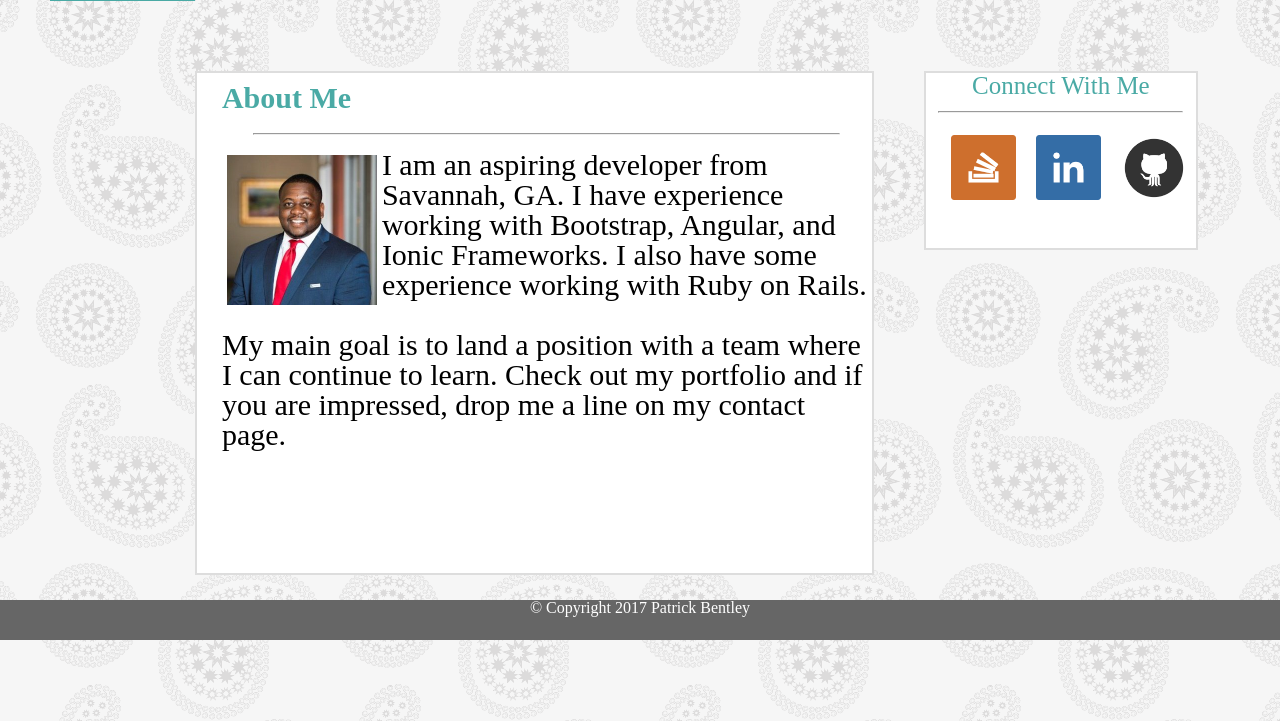
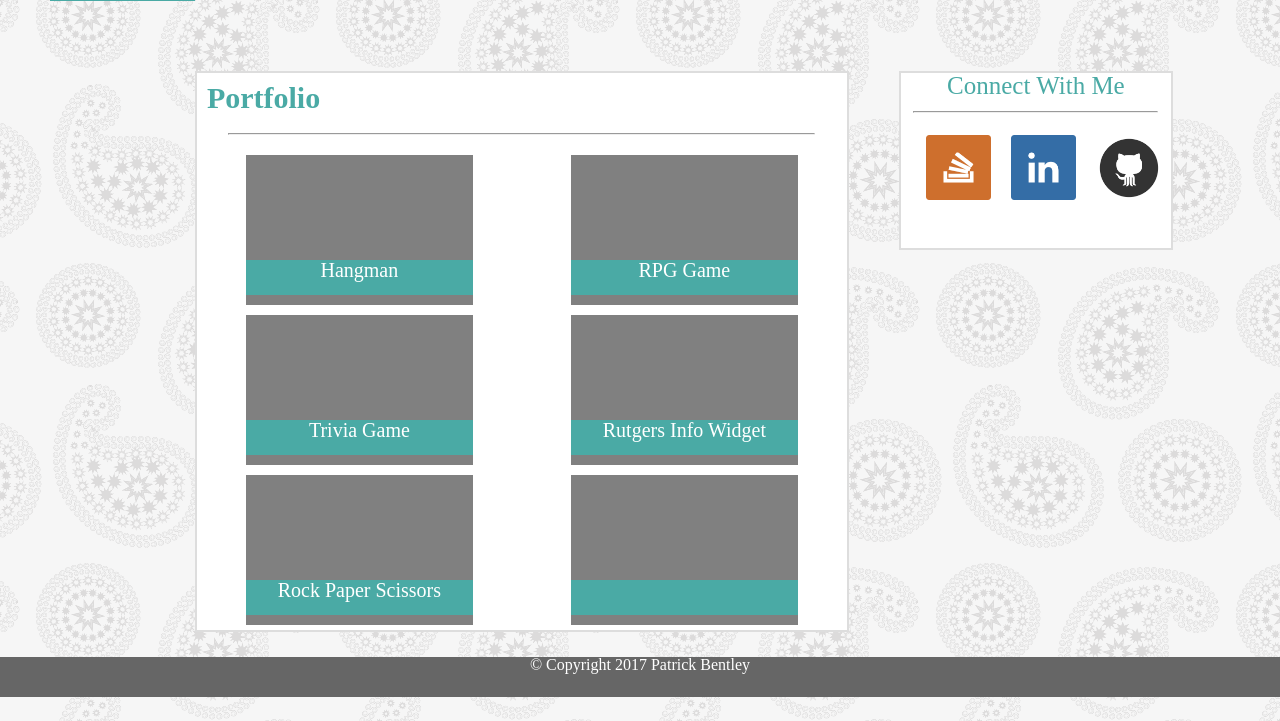
Before and after one commit to Bentley912/Basic-Portfolio, a PHP site: page /portfolio.html in a window 1280 px wide. Shown: the part 79-800 px from the top of the page. Run offline with PHP 8.4, Linux system fonts and the light colour scheme.

Commit message:
Portfolio Page
Added Portfolio page and hover effects.

```diff
--- a/assets/css/style.css
+++ b/assets/css/style.css
@@ -21,7 +21,7 @@ body {
   color:#777777;
 }
 .navbar ul li a:hover{
-  color:red;
+  color:#4aaaa5;
   font-size: 125%;
 }
 ul li a{
@@ -117,3 +117,44 @@ border: 2px solid #dddddd;
 hr{
   width:90%;
 }
+
+.social ul li a:hover {
+  opacity:.5;
+}
+
+.portfolio{
+  height:auto;
+  width:650px;
+  background-color: #ffffff;
+  /*margin-left:0;*/
+  margin-top: 75px;
+  font-size:30px;
+  float:left;
+  border: 2px solid #dddddd;
+  margin-bottom: 25px;
+  position:relative;
+}
+.portfolio h1{
+  padding: 10px 0px 5px 10px;
+  font-weight: bold;
+}
+
+.folio-item{
+  width:35%;
+  height:150px;
+  background-color: grey;
+  margin:5px 7.5% 5px 7.5%;
+  float:left;
+  display:inline;
+}
+
+.banner{
+  width:100%;
+  height:35px;
+  background-color:#4aaaa5;
+  margin-top:105px;
+  z-index:2;
+  text-align: center;
+  color:white;
+  font-size:20px;
+}
--- a/index.html
+++ b/index.html
@@ -40,7 +40,7 @@
         <h2>Connect With Me</h2>
         <hr />
         <ul>
-          <li><a href="https://github.com/Bentley912"><img src="assets/images/github.png" alt="github logo"/></a></li>
+          <li><a class=".hvr-buzz"  href="https://github.com/Bentley912"><img src="assets/images/github.png" alt="github logo"/></a></li>
           <li><a href="https://www.linkedin.com/in/patrick-bentley/"><img src="assets/images/linkedin.png" alt="linkedin logo"/></a></li>
           <li><a href="https://www.linkedin.com/in/patrick-bentley/"><img src="assets/images/overflow.png"  alt="stackoverflow logo"/></a></li>
         </ul>
--- a/portfolio.html
+++ b/portfolio.html
@@ -24,16 +24,47 @@
 
 
 
-      <div class="main">
-        <h1><strong>About Me</strong></h1>
+      <div class="portfolio">
+        <h1><strong>Portfolio</strong></h1>
         <hr />
-        <img src="assets/images/headshot.jpg" alt="Photo of Patrick Bentley"/>
-        <p>I am an aspiring developer from Savannah, GA. I have experience working with Bootstrap, Angular, and Ionic Frameworks. I also have some experience working with Ruby on Rails.</p>
-        <br />
-        <p>
-          My main goal is to land a position with a team where I can continue to learn. Check out my portfolio and if you are impressed, drop me a line on my contact page.
-        </p>
+        <div class="folio-item">
+          <div class="banner">
+            <p>Hangman</p>
+          </div>
+        </div>
+        <div class="folio-item">
+          <div class="banner">
+            <p>
+              RPG Game
+            </p>
+          </div>
+        </div>
+        <div class="folio-item">
+          <div class="banner">
+              <p>
+                Trivia Game
+              </p>
+          </div>
+        </div>
+        <div class="folio-item">
+          <div class="banner">
+              <p>
+                Rutgers Info Widget
+              </p>
+          </div>
+        </div>
+        <div class="folio-item">
+          <div class="banner">
+              <p>
+                Rock Paper Scissors
+              </p>
+          </div>
+        </div>
+        <div class="folio-item">
+          <div class="banner">
 
+          </div>
+        </div>
       </div>
 
       <div class="social">
```
Also changed, not shown: contact.html (+52 -0 lines).
